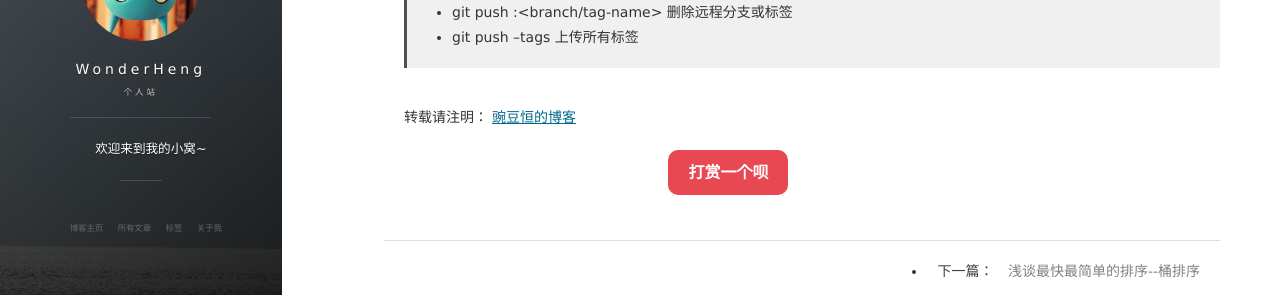
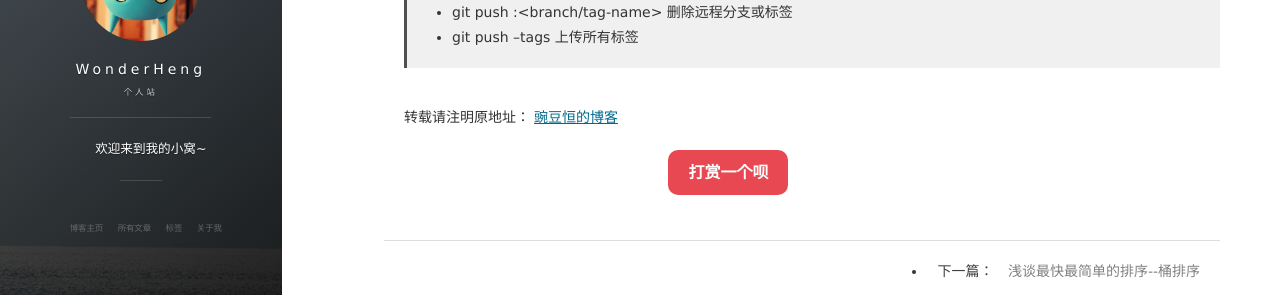
Before and after one commit to wonderheng/henghengCSDN.github.io, a Jekyll site: the page built from _posts/2017-12-06-GitTutorial.md, in a window 1280 px wide and 900 px high, scrolled down 2375 px. Shown: the part 367-662 px from the top of the window. Built offline with Jekyll 4.4.1, drawn with Linux system fonts in a browser that asks for light colours; nearby versions of some CDN libraries; comment, search, counter and statistics services are not loaded.

Commit message:
git教程

```diff
--- a/_posts/2017-12-06-GitTutorial.md
+++ b/_posts/2017-12-06-GitTutorial.md
@@ -122,4 +122,4 @@ git branch 查看时如出现
 
 <br>
 
-转载请注明：[豌豆恒的博客](http://www.hengheng520.club)
+转载请注明原地址：[豌豆恒的博客](http://www.wonderheng.top)
```
